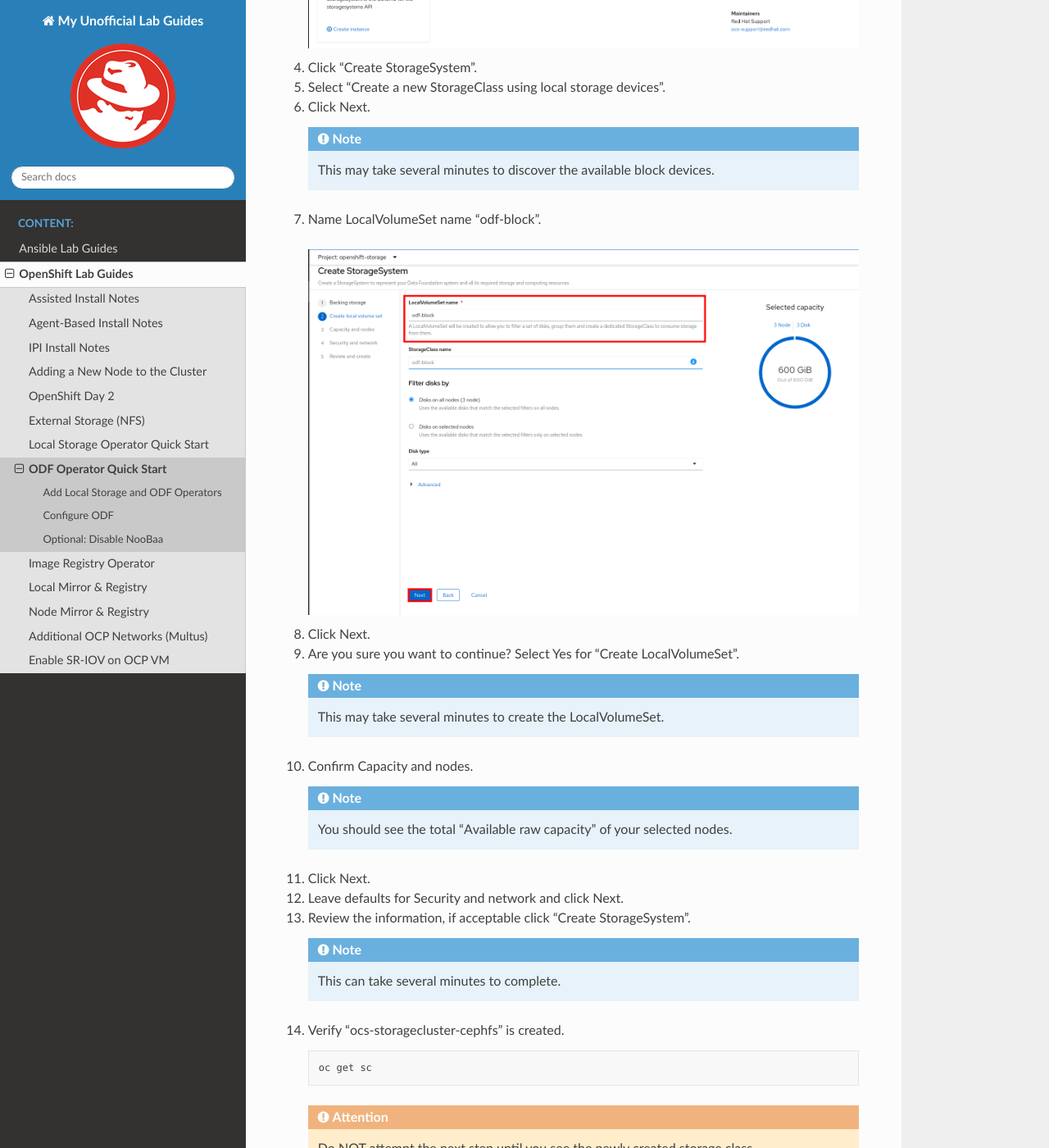
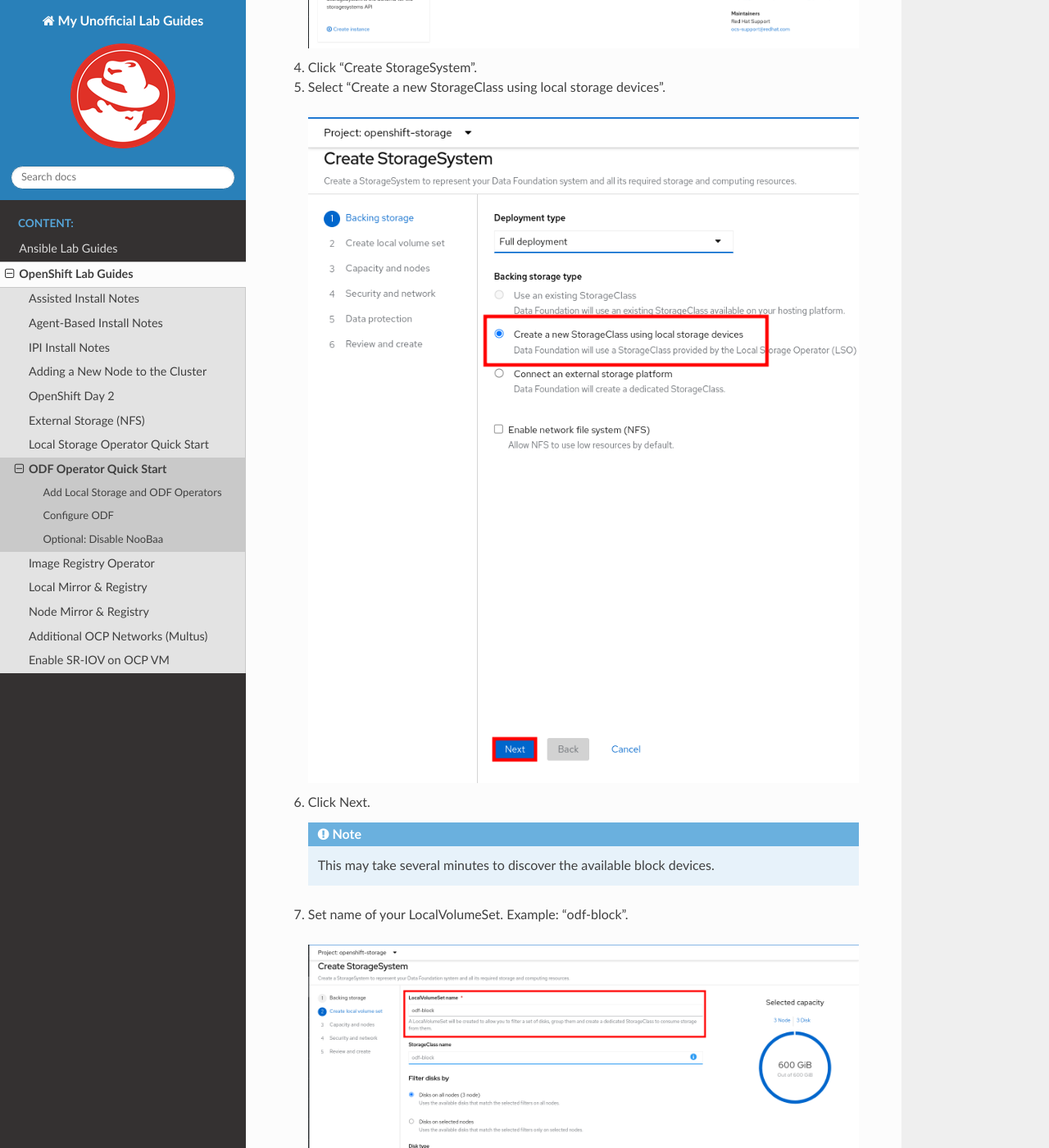
Before and after one commit to vtog/labGuides, a Sphinx documentation site: the page built from source/ocp/odf-quick-start.rst, in a window 1280 px wide and 1400 px high, scrolled down 1377 px. Shown: the whole window at 82% size. Built offline with Sphinx 7.4.7 and the Read the Docs theme 2.0.0, drawn with Linux system fonts in a browser that asks for light colours; pages that are not in the unit, such as notebooks, are missing from menus.

Commit message:
odf quick start wizard clarification

```diff
--- a/source/ocp/odf-quick-start.rst
+++ b/source/ocp/odf-quick-start.rst
@@ -46,13 +46,17 @@
    .. image:: images/enableodfplugin.png
 
 #. Click "Create StorageSystem".
+
 #. Select "Create a new StorageClass using local storage devices".
+
+   .. image:: images/createstoragesystem.png
+
 #. Click Next.
 
    .. note:: This may take several minutes to discover the available block
       devices.
 
-#. Name LocalVolumeSet name "odf-block".
+#. Set name of your LocalVolumeSet. Example: "odf-block".
 
    .. image:: images/createlocalvolumeset.png
 
```
Also changed, not shown: source/ocp/images/createstoragesystem.png (added).
